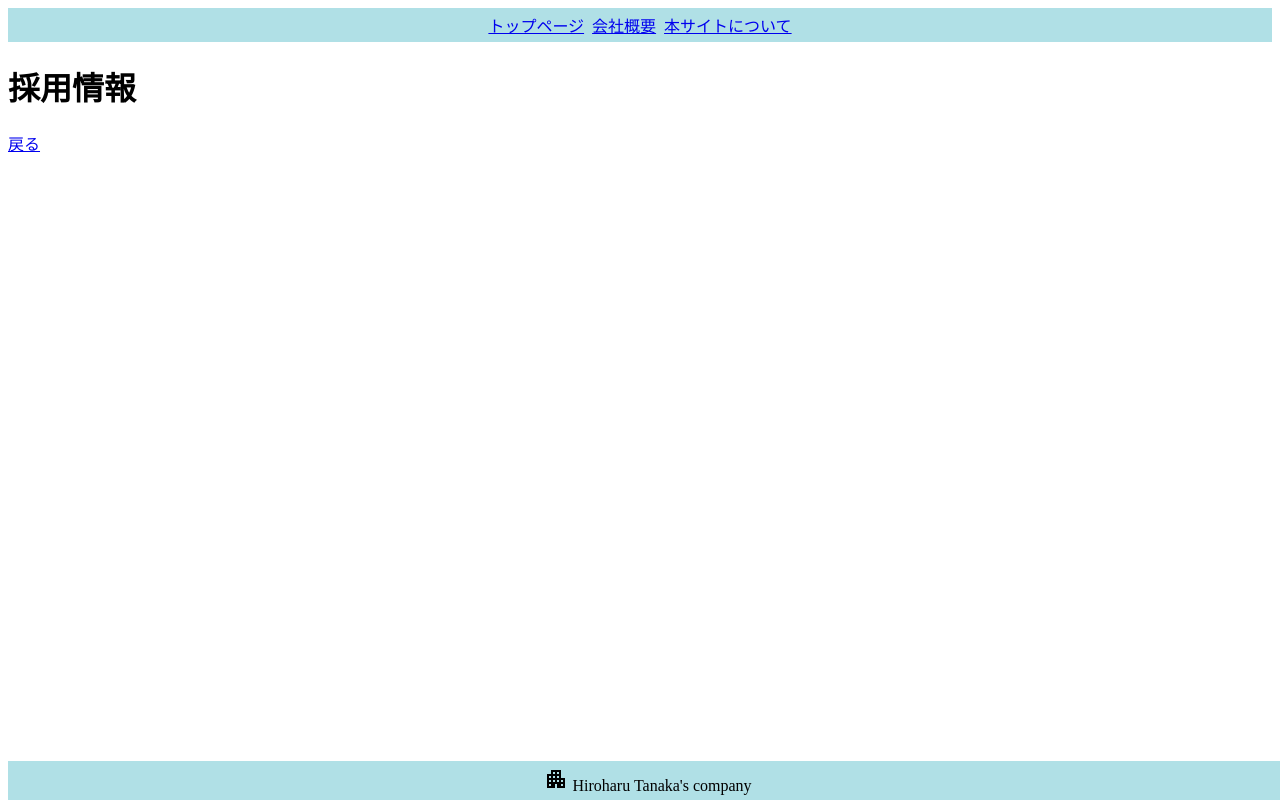
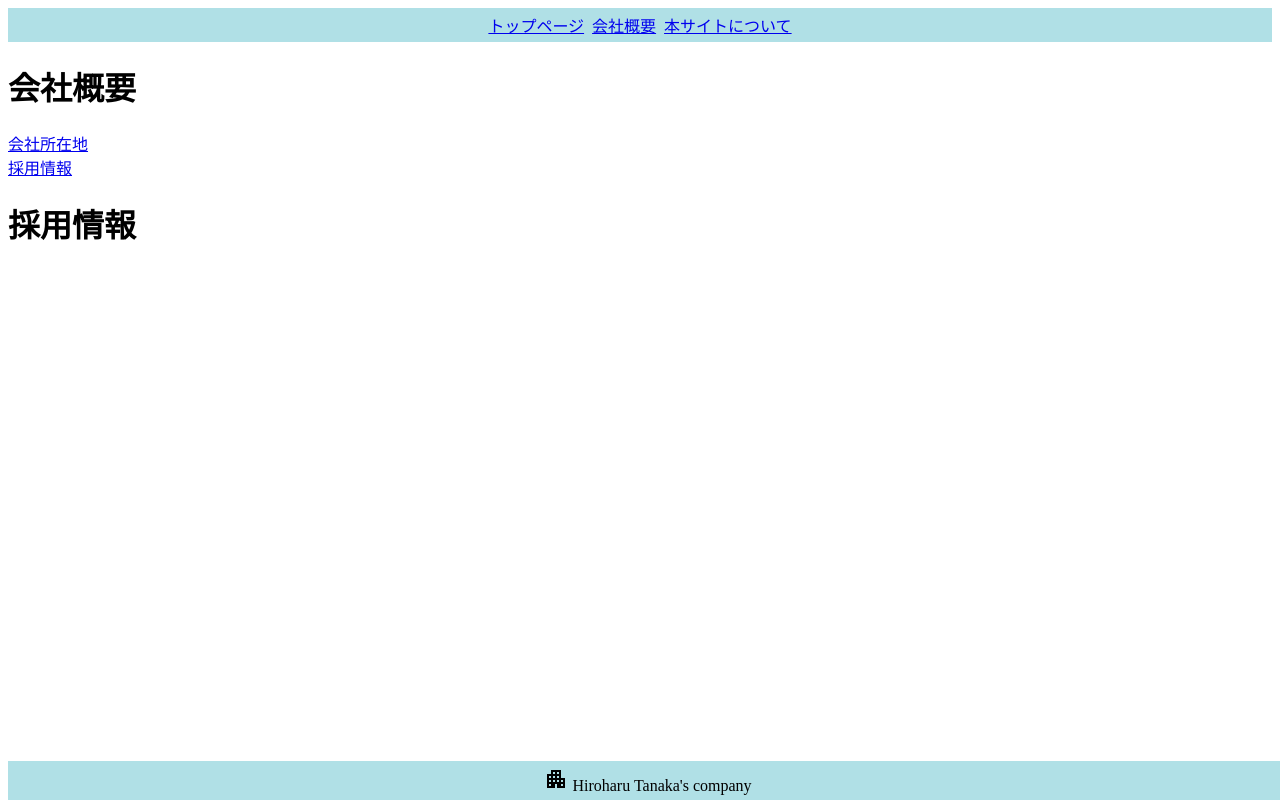
Before and after one commit to hiroharu8864/homepageDemo, a React (Create React App) app: page /company/recruit in a window 1280 px wide. Built offline with nearby package versions, Linux system fonts and the light colour scheme.

Commit message:
add outlets

```diff
--- a/src/components/pages/Company.jsx
+++ b/src/components/pages/Company.jsx
@@ -1,12 +1,15 @@
-import { Link } from "react-router-dom";
+import { Link, Outlet } from "react-router-dom";
 
 export const Company = () => {
   return (
+    <>
       <div>
         <h1>会社概要</h1>
         <Link to="location">会社所在地</Link>
         <br />
         <Link to="recruit">採用情報</Link>
       </div>
+      <Outlet />
+    </>
   );
 };
--- a/src/components/pages/CompanyLocation.jsx
+++ b/src/components/pages/CompanyLocation.jsx
@@ -1,10 +1,9 @@
-import { Link } from "react-router-dom";
+// import { Link } from "react-router-dom";
 
 export const CompanyLocation = () => {
   return (
     <div>
       <h1>会社所在地</h1>
-      <Link to="/company">戻る</Link>
     </div>
   );
 };
--- a/src/components/pages/CompanyRecruit.jsx
+++ b/src/components/pages/CompanyRecruit.jsx
@@ -1,10 +1,9 @@
-import { Link } from "react-router-dom";
+// import { Link } from "react-router-dom";
 
 export const CompanyRecruit = () => {
   return (
     <div>
       <h1>採用情報</h1>
-      <Link to="/company">戻る</Link>
     </div>
   );
 };
--- a/src/router/RouterDom.jsx
+++ b/src/router/RouterDom.jsx
@@ -1,4 +1,4 @@
-import { Routes, Route, Outlet } from "react-router-dom";
+import { Routes, Route } from "react-router-dom";
 
 import { Home } from "../components/pages/Home";
 import { Company } from "../components/pages/Company";
@@ -13,7 +13,6 @@ import { NotFound } from "../components/pages/NotFound";
  * 2) ネストされた<Route>では親<Route>からの相対パスでpathを記載
  * 3) <Route>に対応するコンポーネントはelement propsで記述
  */
-
 /**
  * Element要素にレイアウトを渡す
  * <Route path="home" element={<HeaderLayout><Outlet /></HeaderLayout>} >
@@ -25,12 +24,19 @@ import { NotFound } from "../components/pages/NotFound";
  *  }
  * </Route>
  */
+/**
+ * 直接遷移
+ * <Route path="company" element={<Outlet />}>
+ * <Route index element={<Company />} />
+ * <Route path="location" element={<CompanyLocation />} />
+ * <Route path="recruit" element={<CompanyRecruit />} />
+ * </Route>
+ */
 export const RouterDom = () => {
   return (
     <Routes>
       <Route path="/" element={<Home />} />
-      <Route path="company" element={<Outlet />}>
-        <Route index element={<Company />} />
+      <Route path="company" element={<Company />}>
         <Route path="location" element={<CompanyLocation />} />
         <Route path="recruit" element={<CompanyRecruit />} />
       </Route>
```
Lines whose indentation alone changed are shown as unchanged.
